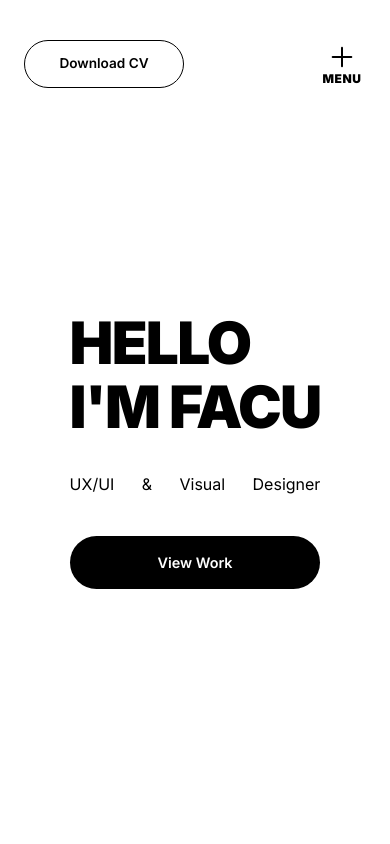
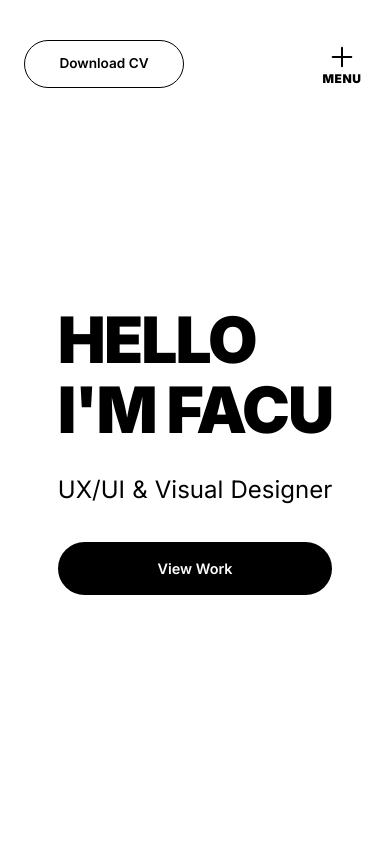
Before and after one commit to facudelima/myFriend-facu-reyes-portfolio, a React (Vite) app: page / in a window 390 px wide. Shown: the top 844 px of the page. Built offline with nearby package versions, Linux system fonts and the light colour scheme.

Commit message:
style: apply exact pixel typography for mobile hero section

```diff
--- a/src/index.css
+++ b/src/index.css
@@ -305,9 +305,9 @@ textarea {
 
 .home-title h1 {
   font-family: 'Inter', sans-serif;
-  font-size: clamp(3rem, 15vw, 6rem);
+  font-size: 64px;
   font-weight: 700;
-  line-height: 1.1;
+  line-height: 1.1004;
   letter-spacing: -0.03em;
   white-space: nowrap;
   color: #000;
@@ -315,8 +315,9 @@ textarea {
 
 .home-subtitle {
   font-family: 'Inter', sans-serif;
-  font-size: clamp(1rem, 4vw, 2rem);
+  font-size: 24px;
   font-weight: 400;
+  line-height: 1.00043;
   margin-bottom: 2.5rem;
   text-align: justify;
   text-align-last: justify;
```
